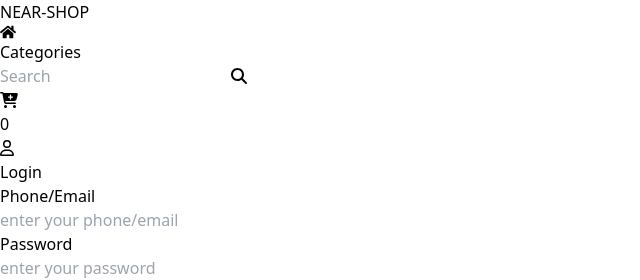
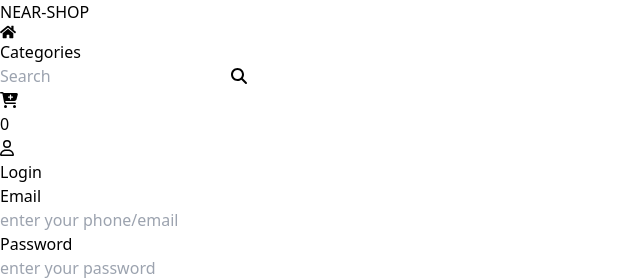
Before and after one commit to AH-Ratul/e-commerce, a React (Vite) app: page /login in a window 1280 px wide. Shown: the top 280 px of the page, without its empty margins (0-640 px from the left). Built offline with nearby package versions, Linux system fonts and the light colour scheme.

Commit message:
new items

```diff
--- a/src/components/Login/Login.jsx
+++ b/src/components/Login/Login.jsx
@@ -34,7 +34,7 @@ const Login = () => {
     return true;
   };
 
-  const handleInputChange = (e) => {
+  const loginInputChange = (e) => {
     const { name, value } = e.target;
 
     setLoginValue({
@@ -84,12 +84,12 @@ const Login = () => {
           <h1 className="text-3xl font-bold">Login</h1>
 
           <div className="flex justify-between items-center mt-16 mb-4">
-            <p className="ml-20 ">Phone/Email</p>
+            <p className="ml-20 ">Email</p>
             <input
               type="email"
               name="email"
               value={loginValue.email}
-              onChange={handleInputChange}
+              onChange={loginInputChange}
               placeholder="enter your phone/email"
               required
               className="border p-2 w-64 mr-20  outline-none"
@@ -101,7 +101,7 @@ const Login = () => {
               type="password"
               name="password"
               value={loginValue.password}
-              onChange={handleInputChange}
+              onChange={loginInputChange}
               placeholder="enter your password"
               required
               className="border p-2 w-64 mr-20 outline-none"
```
